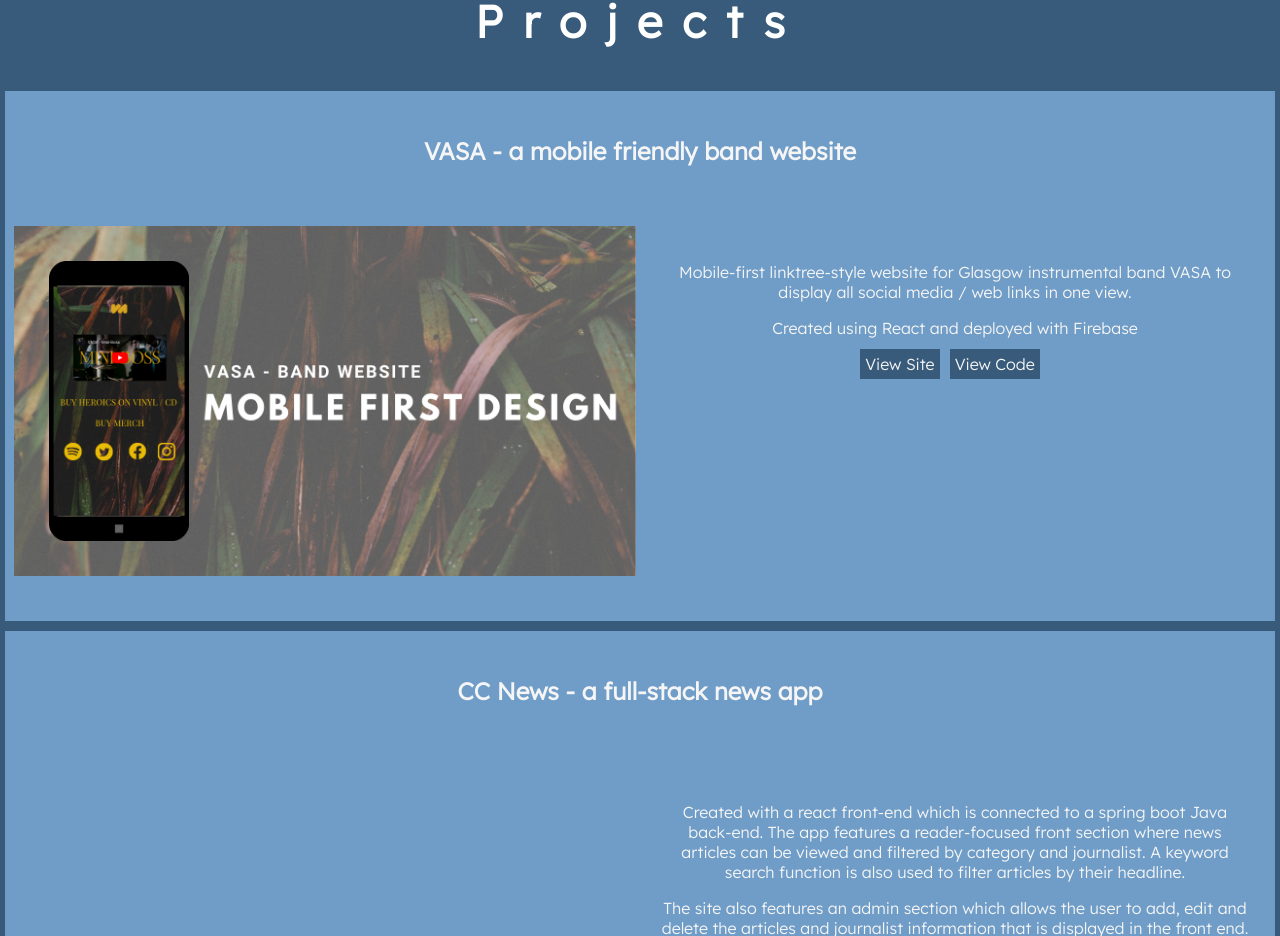
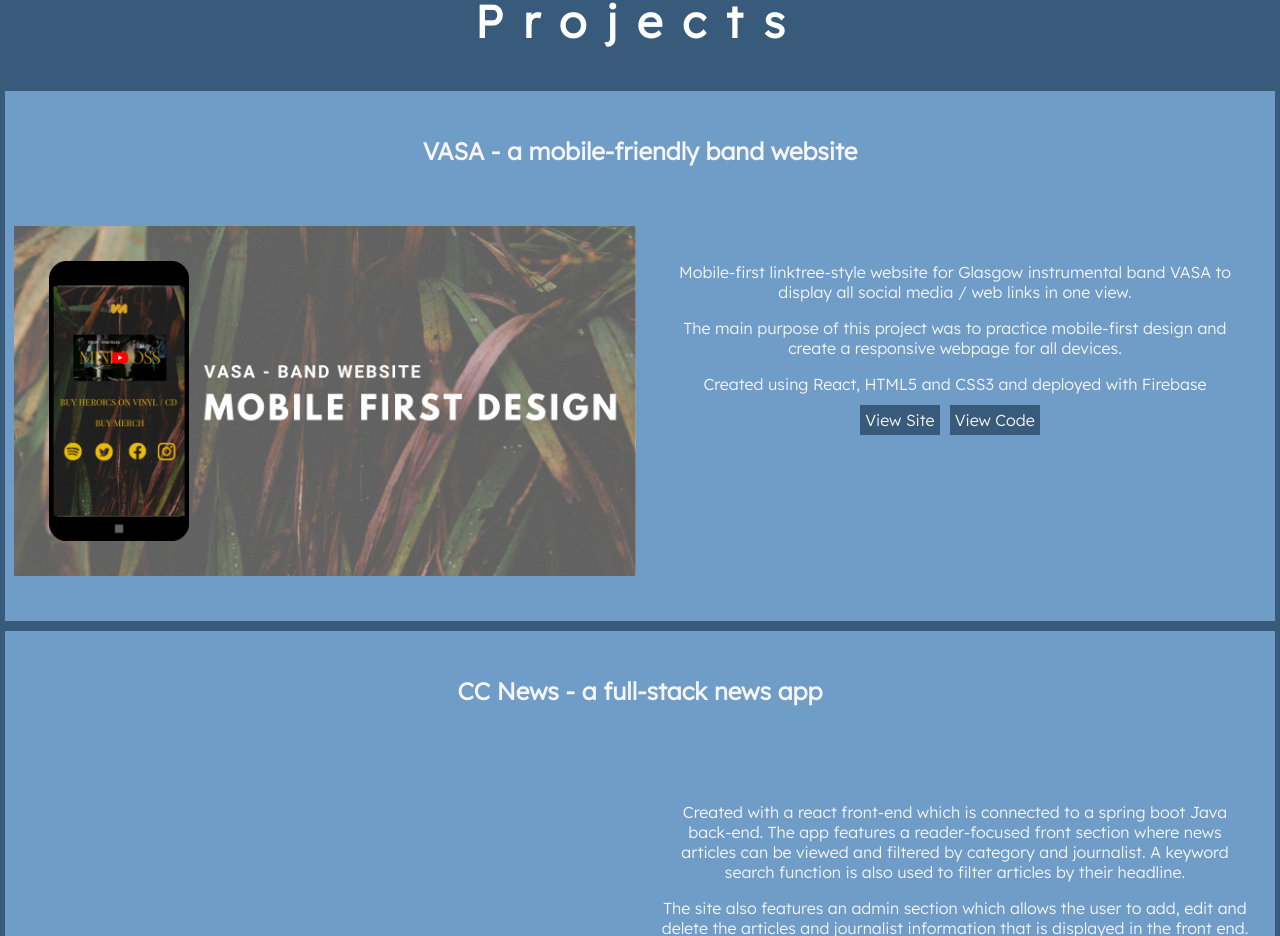
Before and after one commit to scoupar/portfolio, a React (Create React App) app: page / in a window 1280 px wide. Shown: the part 1774-2710 px from the top of the page. Built offline with nearby package versions, Linux system fonts and the light colour scheme; some icons are missing.

Commit message:
cadjusted text

```diff
--- a/src/components/Projects.js
+++ b/src/components/Projects.js
@@ -27,7 +27,7 @@ const Projects = () => {
         <div className = "projects-container">
         <div className = "project-card">
                 <div className = "project-title">
-                <h1>VASA  - a mobile friendly band website</h1>
+                <h1>VASA  - a mobile-friendly band website</h1>
                 <img className = "hidden-image"src = {vasabanner} alt = "vasa-banner" width = "300"/>
                 <br></br>
                 </div>
@@ -36,7 +36,8 @@ const Projects = () => {
                 </div>
                 <div className = "project-text">
                 <p>Mobile-first linktree-style website for Glasgow instrumental band VASA to display all social media / web links in one view.</p>
-                <p>Created using React and deployed with Firebase</p>
+                <p>The main purpose of this project was to practice mobile-first design and create a responsive webpage for all devices.</p>
+                <p>Created using React, HTML5 and CSS3 and deployed with Firebase</p>
                 <p></p>
                 <a className = "demo-button" href= "https://wearevasa.com" target ="_blank">View Site</a>
                 <a className = "demo-button" href= "https://github.com/scoupar/vasa-mobile-site" target ="_blank">View Code</a>
```
